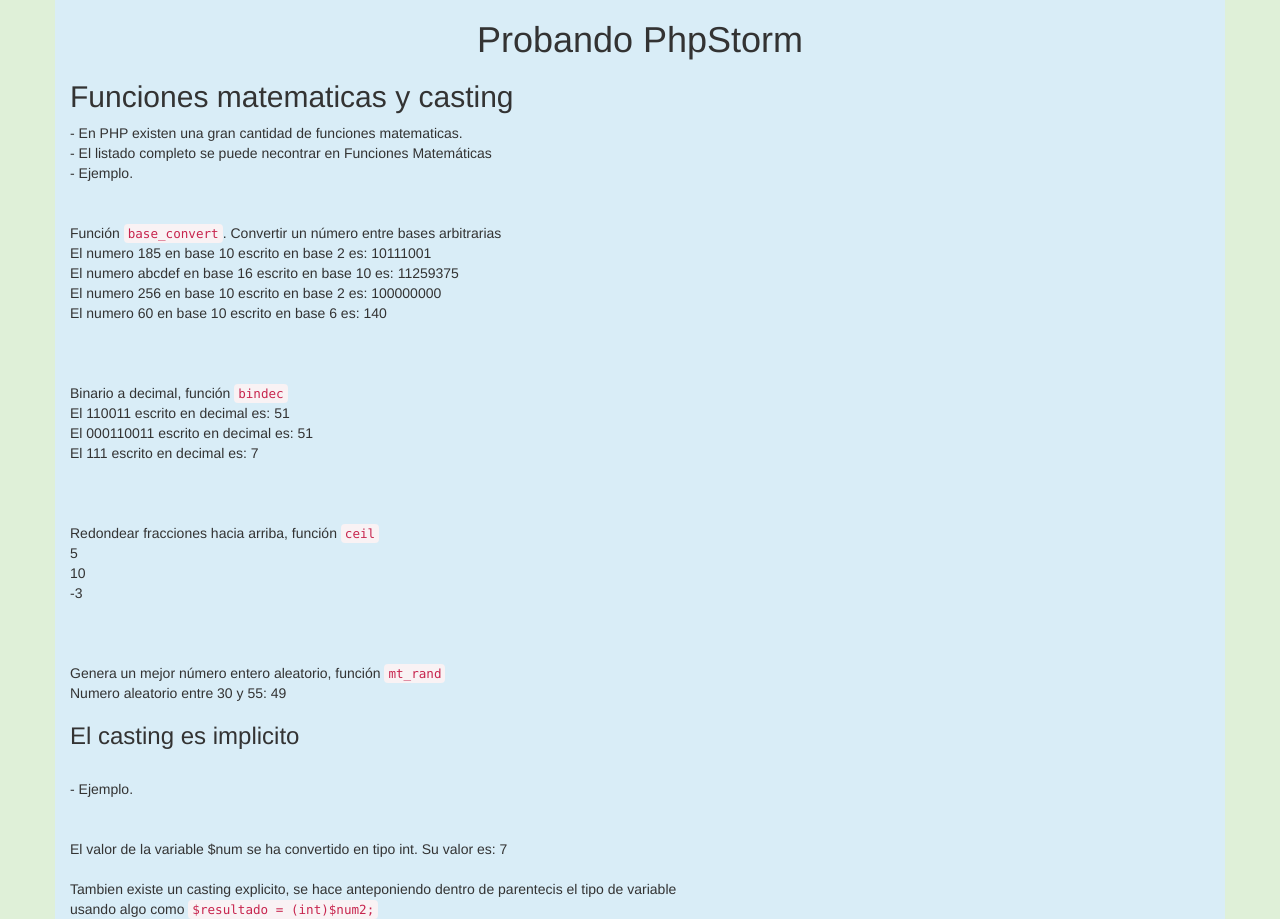
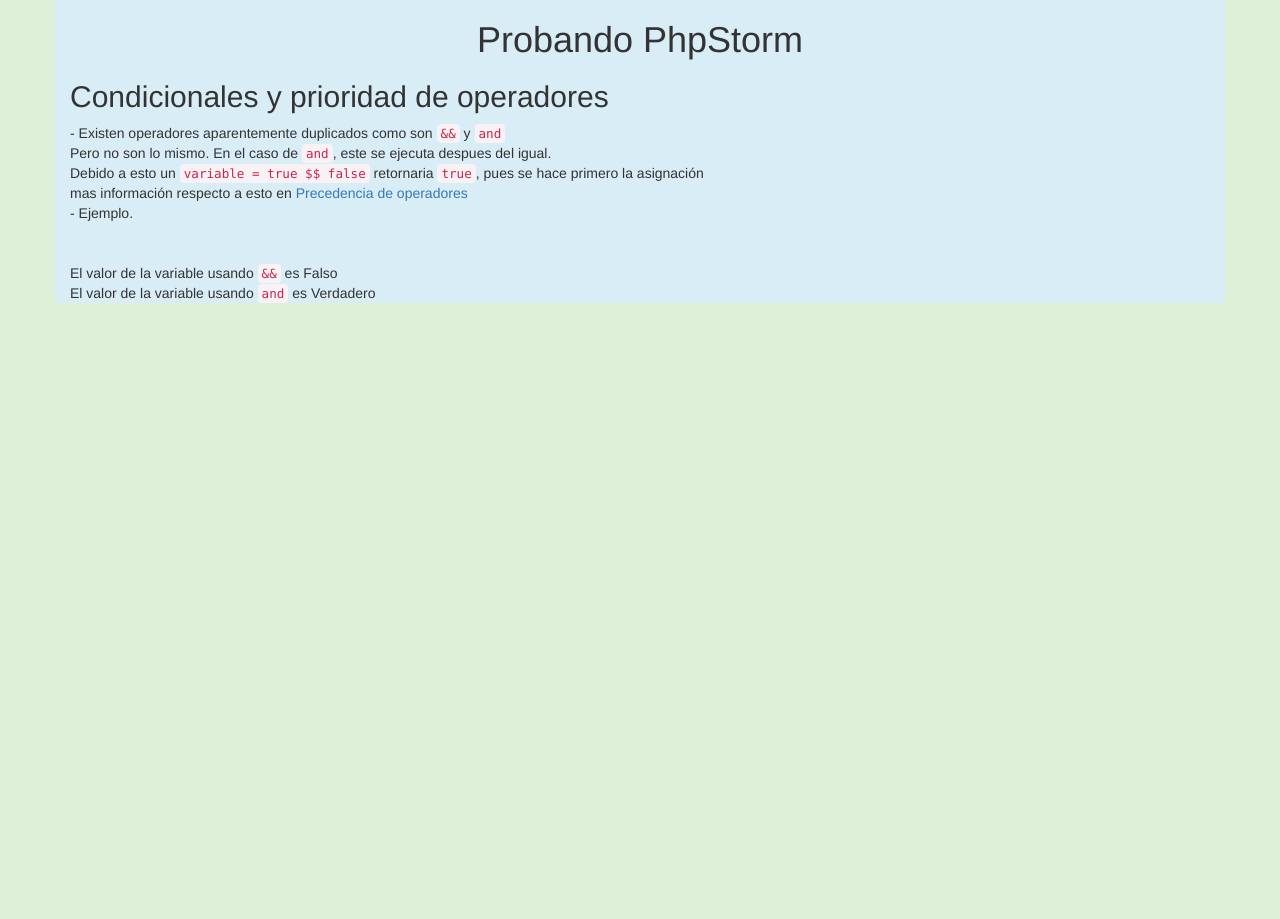
Before and after one commit to App-PHP/PHP-Pildoras, a PHP site: page / in a window 1280 px wide. After the commit the page ends 303 px from the top, so only its background shows below. Run offline with PHP 8.4, Linux system fonts and the light colour scheme.

Commit message:
Video 15, Condicionales y prioridad de operadores

```diff
--- a/index.php
+++ b/index.php
@@ -1,5 +1,5 @@
 <?php
 require("config/config.php");
 require("html/head.html");
-require("videos/1/14-FuncionesMatematicasyCasting.php");
+require("videos/1/15-CondicionalesYPrioridadOperadores.php");
 include("html/foot.html");
--- /dev/null
+++ b/videos/1/15-CondicionalesYPrioridadOperadores.php
@@ -0,0 +1,34 @@
+<?php
+/**
+ * Created by PhpStorm.
+ * User: hernan
+ * Date: 20/06/2016
+ * Time: 11:28
+ */
+
+echo "<h2>Condicionales y prioridad de operadores</h2>";
+
+echo "- Existen operadores aparentemente duplicados como son <code>&&</code> y <code>and</code><br>
+Pero no son lo mismo. En el caso de <code>and</code>, este se ejecuta despues del igual.<br>
+Debido a esto un <code>variable = true $$ false</code> retornaria <code>true</code>, pues se hace primero la asignación <br>";
+
+echo "mas información respecto a esto en <a  target='_blank' href='http://php.net/manual/es/language.operators.precedence.php'>Precedencia de operadores</a><br>";
+
+echo "- Ejemplo.<br><br><br>";
+
+$var1 = true;
+$var2 = false;
+
+$resultado = $var1 && $var2;
+if ($resultado){
+    echo "El valor de la variable usando <code>&&</code> es Verdadero<br>";
+}else{
+    echo "El valor de la variable usando <code>&&</code> es Falso<br>";
+}
+
+$resultado = $var1 and $var2;//primero se ejecuta la asignacion $resultado = $var1
+if ($resultado){
+    echo "El valor de la variable usando <code>and</code> es Verdadero<br>";
+}else{
+    echo "El valor de la variable usando <code>and</code> es Falso<br>";
+}
```
